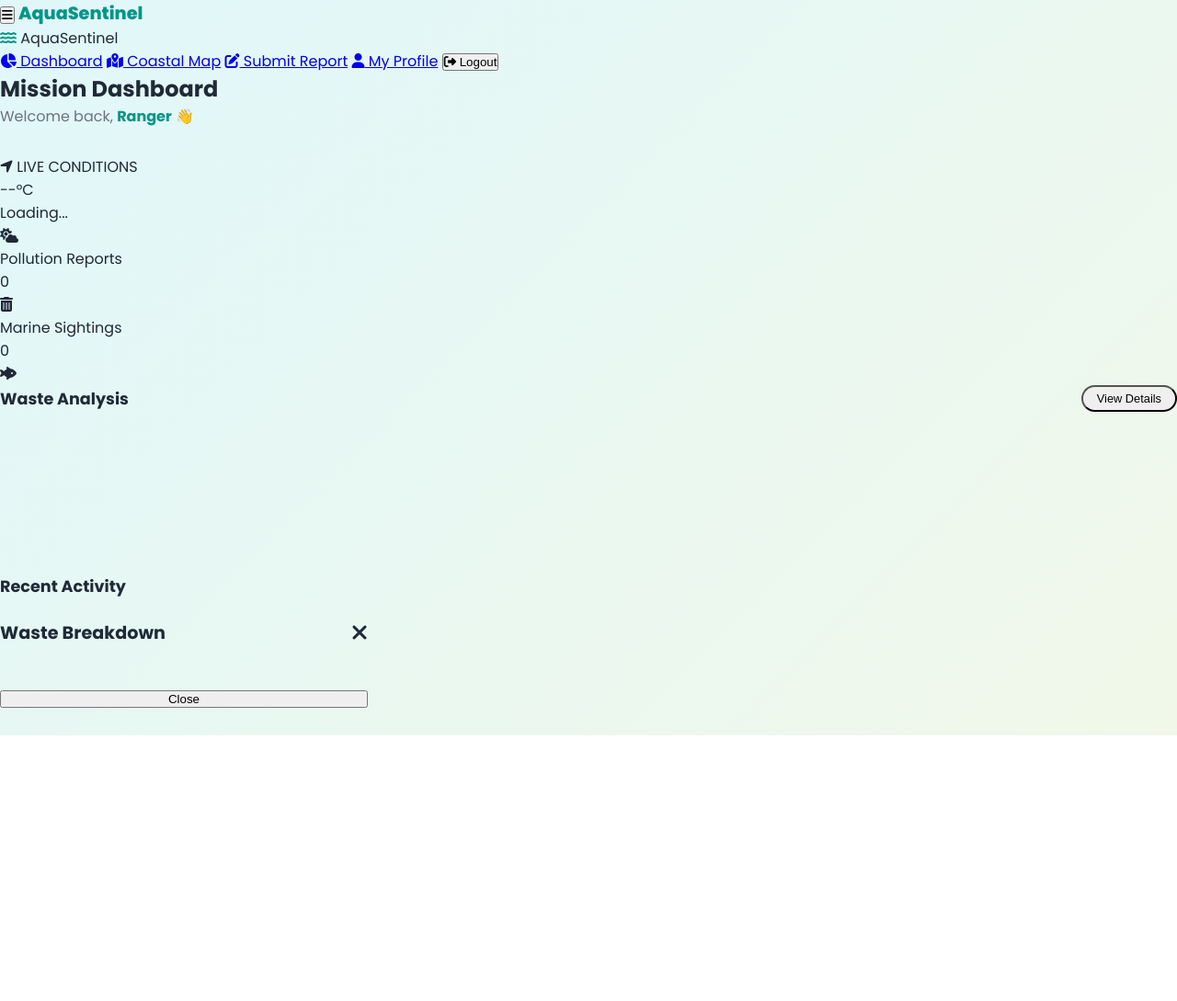
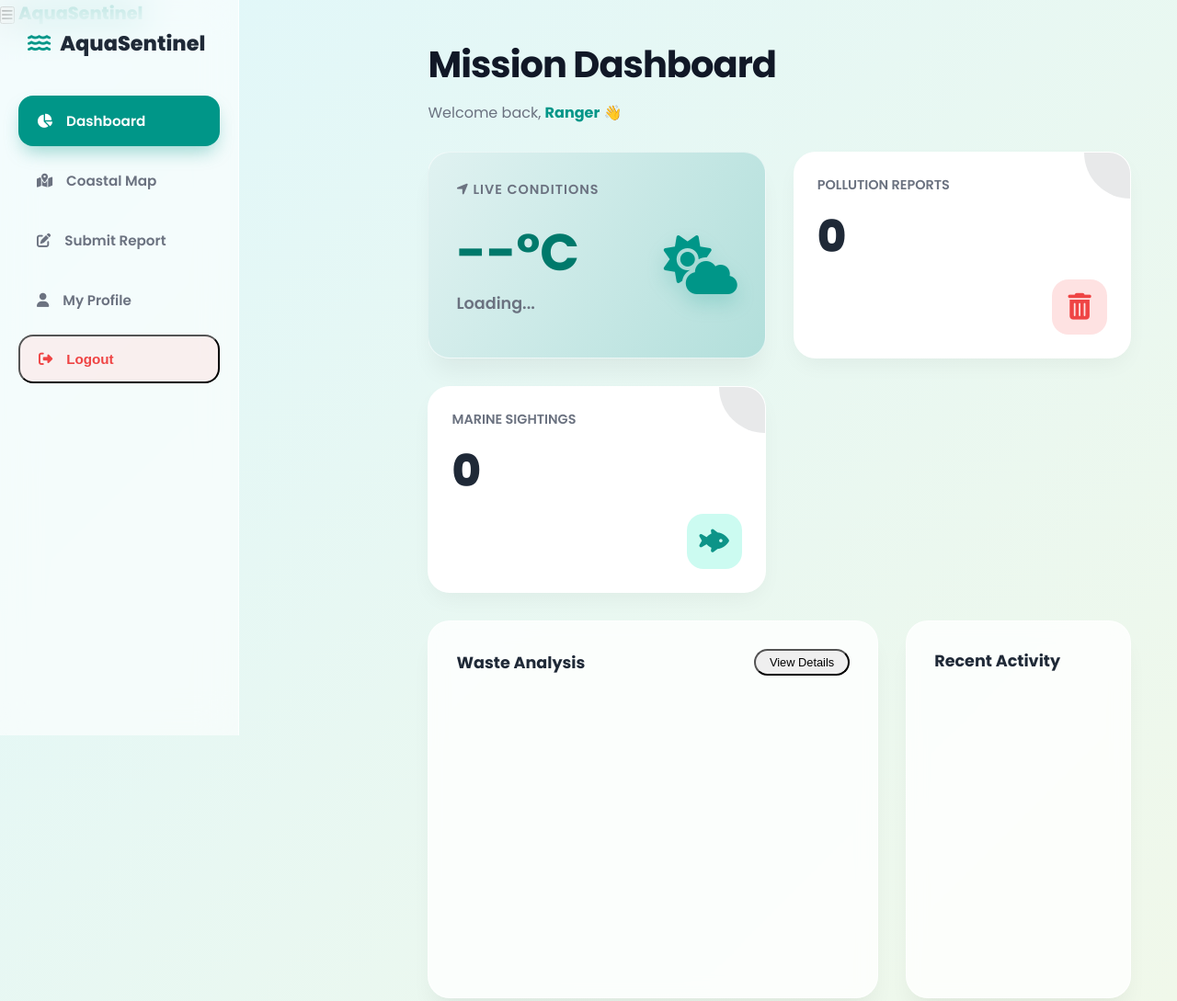
Before and after one commit to Ronkoyy/AQUASENTINEL, a plain HTML site: page dashboard.html in a window 1280 px wide. Shown: the top 1089 px of the page at 92% size. Before the commit the page ends 800 px from the top, so only its background shows below. Drawn offline with nearby package versions, Linux system fonts and the light colour scheme.

Commit message:
Added dashboard style

```diff
--- a/style.css
+++ b/style.css
@@ -115,3 +115,77 @@ body {
     transform: translateY(-3px) scale(1.02);
     box-shadow: 0 0 25px rgba(0, 150, 136, 0.5);
 }
+
+/* =========================================
+   📱 DASHBOARD & APP LAYOUT
+   ========================================= */
+#app-view { display: flex; min-height: 100vh; }
+
+#sidebar {
+    width: var(--sidebar-width);
+    background: rgba(255, 255, 255, 0.6);
+    backdrop-filter: blur(20px);
+    border-right: 1px solid rgba(255,255,255,0.8);
+    position: fixed; height: 100vh; z-index: 1000;
+    padding: 30px 20px; display: flex; flex-direction: column;
+    transition: transform 0.3s cubic-bezier(0.4, 0, 0.2, 1);
+}
+
+.sidebar-header {
+    font-size: 1.4rem; font-weight: 800; color: var(--text-dark);
+    margin-bottom: 40px; display: flex; align-items: center; gap: 10px; padding-left: 10px;
+}
+
+.sidebar-user { display: none; }
+
+.nav-menu { display: flex; flex-direction: column; gap: 10px; }
+
+.menu-btn {
+    display: flex; align-items: center; gap: 15px; padding: 16px 20px;
+    color: var(--text-light); text-decoration: none; font-weight: 600;
+    font-size: 0.95rem; border-radius: 16px; transition: all 0.3s ease;
+}
+.menu-btn:hover { background: rgba(0, 150, 136, 0.1); color: var(--primary); transform: translateX(5px); }
+.menu-btn.active-nav { background: var(--primary); color: white; box-shadow: 0 10px 20px -5px rgba(0, 150, 136, 0.4); }
+
+.logout-btn { margin-top: auto; color: #ef4444; background: rgba(254, 226, 226, 0.5); }
+.logout-btn:hover { background: #fee2e2; color: #dc2626; }
+
+main {
+    margin-left: var(--sidebar-width); flex: 1; padding: 40px 50px;
+    width: calc(100% - var(--sidebar-width));
+}
+
+.page-title { font-size: 2.5rem; font-weight: 700; color: #111827; margin-bottom: 10px; letter-spacing: -1px; }
+.text-center { text-align: center; }
+
+/* --- CARDS & WIDGETS --- */
+.card {
+    background: rgba(255, 255, 255, 0.8); backdrop-filter: blur(10px);
+    padding: 30px; border-radius: var(--card-radius);
+    box-shadow: var(--card-shadow); border: 1px solid rgba(255,255,255,0.6);
+    transition: transform 0.3s ease, box-shadow 0.3s ease;
+}
+.card:hover { transform: translateY(-5px); box-shadow: 0 25px 30px -5px rgba(0, 0, 0, 0.08); }
+
+.grid-3 { display: grid; grid-template-columns: repeat(auto-fit, minmax(280px, 1fr)); gap: 30px; margin-bottom: 30px; }
+.grid-2 { display: grid; grid-template-columns: 2fr 1fr; gap: 30px; }
+.grid-landing { display: grid; grid-template-columns: 1fr 1fr; gap: 60px; align-items: center; }
+
+.weather-widget { background: linear-gradient(120deg, #e0f2f1 0%, #b2dfdb 100%); color: var(--text-dark); position: relative; overflow: hidden; }
+.widget-title { font-size: 0.9rem; font-weight: 600; color: var(--text-light); text-transform: uppercase; letter-spacing: 1px; margin-bottom: 15px; }
+.weather-flex { display: flex; align-items: center; justify-content: space-between; }
+.weather-temp { font-size: 3.5rem; font-weight: 700; color: var(--primary-dark); }
+.weather-loc { font-size: 1.1rem; font-weight: 600; color: var(--text-light); }
+.weather-icon { font-size: 4rem; color: var(--primary); filter: drop-shadow(0 10px 10px rgba(0,150,136,0.2)); }
+
+.stat-card { display: flex; flex-direction: column; justify-content: space-between; height: 100%; position: relative; overflow: hidden; background: white; padding: 25px; border-radius: 24px; box-shadow: 0 10px 25px -5px rgba(0, 0, 0, 0.05); }
+.stat-card::before { content: ''; position: absolute; top: -50px; right: -50px; width: 100px; height: 100px; border-radius: 50%; background: currentColor; opacity: 0.1; }
+.stat-label { font-size: 0.9rem; font-weight: 600; color: var(--text-light); text-transform: uppercase; }
+.stat-value { font-size: 3rem; font-weight: 800; color: var(--text-dark); margin: 10px 0; }
+.stat-icon { width: 60px; height: 60px; border-radius: 18px; display: flex; align-items: center; justify-content: center; font-size: 1.8rem; align-self: flex-end; }
+.stat-card.red .stat-icon { background: #fee2e2; color: #ef4444; }
+.stat-card.teal .stat-icon { background: #ccfbf1; color: #0d9488; }
+
+.feed-container { max-height: 400px; overflow-y: auto; display: flex; flex-direction: column; gap: 15px; }
+.chart-container { position: relative; height: 300px; width: 100%; }
```
